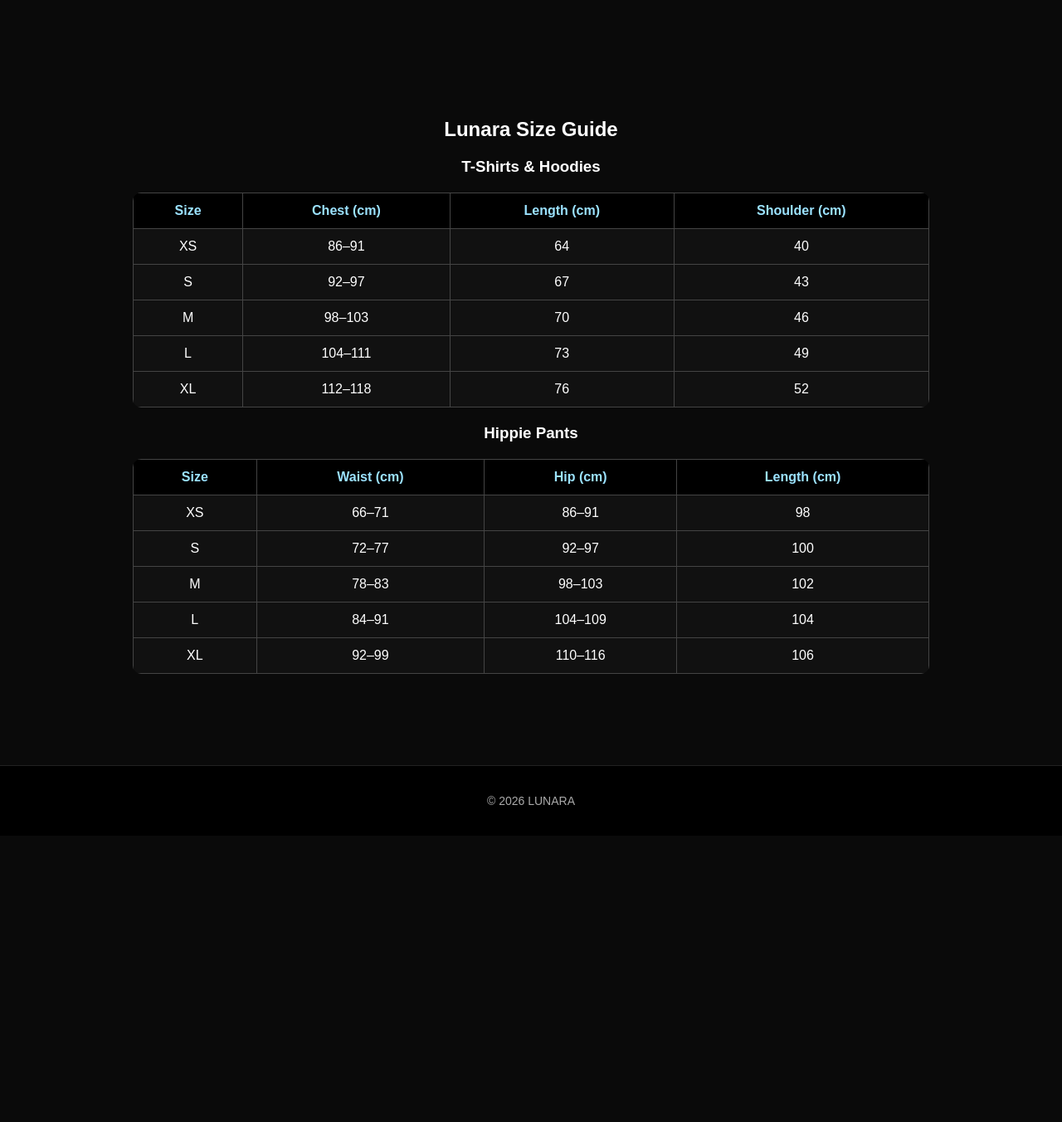
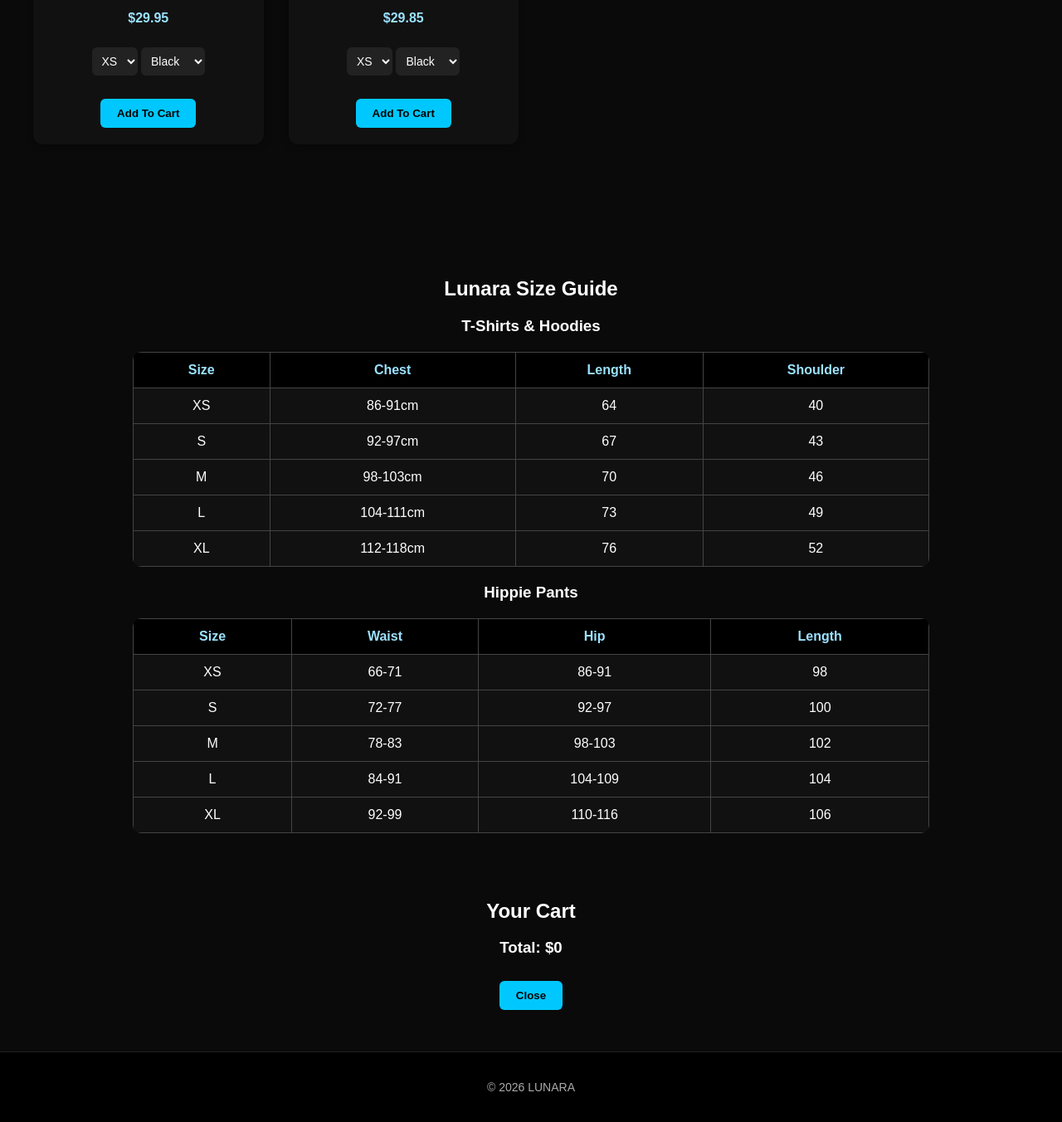
Before and after one commit to Lunara7146/Lunara-store, a plain HTML site: page index.html in a window 1280 px wide. Shown: the part 784-2136 px from the top of the page at 83% size. Before the commit the page ends 1791 px from the top, so only its background shows below. Drawn offline with Linux system fonts and the light colour scheme.

Commit message:
Update index.html

```diff
--- a/index.html
+++ b/index.html
@@ -17,13 +17,34 @@
 
 <h2 class="tagline">Born to Shine, Dressed to Wander</h2>
 
-<div class="cart">
+<div class="cart" onclick="openCart()">
 🛒 Cart: <span id="cart-count">0</span>
 </div>
 
 </header>
 
-<section class="products"></section>
+<section class="hero">
+
+<h1>LUNARA</h1>
+
+<p>Trippy streetwear inspired by the moon, mushrooms, and cosmic freedom.</p>
+
+<a href="#shop">
+<button class="shop-btn">Shop Collection</button>
+</a>
+
+</section>
+
+<section class="filters">
+
+<button onclick="filterProducts('all')">All</button>
+<button onclick="filterProducts('hoodie')">Hoodies</button>
+<button onclick="filterProducts('shirt')">T-Shirts</button>
+<button onclick="filterProducts('pants')">Pants</button>
+
+</section>
+
+<section id="shop" class="products"></section>
 
 <section class="size-guide">
 
@@ -32,100 +53,48 @@
 <h3>T-Shirts & Hoodies</h3>
 
 <table>
-
 <tr>
 <th>Size</th>
-<th>Chest (cm)</th>
-<th>Length (cm)</th>
-<th>Shoulder (cm)</th>
+<th>Chest</th>
+<th>Length</th>
+<th>Shoulder</th>
 </tr>
-
-<tr>
-<td>XS</td>
-<td>86–91</td>
-<td>64</td>
-<td>40</td>
-</tr>
-
-<tr>
-<td>S</td>
-<td>92–97</td>
-<td>67</td>
-<td>43</td>
-</tr>
-
-<tr>
-<td>M</td>
-<td>98–103</td>
-<td>70</td>
-<td>46</td>
-</tr>
-
-<tr>
-<td>L</td>
-<td>104–111</td>
-<td>73</td>
-<td>49</td>
-</tr>
-
-<tr>
-<td>XL</td>
-<td>112–118</td>
-<td>76</td>
-<td>52</td>
-</tr>
-
+<tr><td>XS</td><td>86-91cm</td><td>64</td><td>40</td></tr>
+<tr><td>S</td><td>92-97cm</td><td>67</td><td>43</td></tr>
+<tr><td>M</td><td>98-103cm</td><td>70</td><td>46</td></tr>
+<tr><td>L</td><td>104-111cm</td><td>73</td><td>49</td></tr>
+<tr><td>XL</td><td>112-118cm</td><td>76</td><td>52</td></tr>
 </table>
 
 <h3>Hippie Pants</h3>
 
 <table>
-
 <tr>
 <th>Size</th>
-<th>Waist (cm)</th>
-<th>Hip (cm)</th>
-<th>Length (cm)</th>
+<th>Waist</th>
+<th>Hip</th>
+<th>Length</th>
 </tr>
-
-<tr>
-<td>XS</td>
-<td>66–71</td>
-<td>86–91</td>
-<td>98</td>
-</tr>
-
-<tr>
-<td>S</td>
-<td>72–77</td>
-<td>92–97</td>
-<td>100</td>
-</tr>
-
-<tr>
-<td>M</td>
-<td>78–83</td>
-<td>98–103</td>
-<td>102</td>
-</tr>
-
-<tr>
-<td>L</td>
-<td>84–91</td>
-<td>104–109</td>
-<td>104</td>
-</tr>
-
-<tr>
-<td>XL</td>
-<td>92–99</td>
-<td>110–116</td>
-<td>106</td>
-</tr>
-
+<tr><td>XS</td><td>66-71</td><td>86-91</td><td>98</td></tr>
+<tr><td>S</td><td>72-77</td><td>92-97</td><td>100</td></tr>
+<tr><td>M</td><td>78-83</td><td>98-103</td><td>102</td></tr>
+<tr><td>L</td><td>84-91</td><td>104-109</td><td>104</td></tr>
+<tr><td>XL</td><td>92-99</td><td>110-116</td><td>106</td></tr>
 </table>
 
 </section>
+
+<div id="cart-panel">
+
+<h2>Your Cart</h2>
+
+<div id="cart-items"></div>
+
+<h3>Total: <span id="cart-total">$0</span></h3>
+
+<button onclick="closeCart()">Close</button>
+
+</div>
 
 <footer>
 
```
